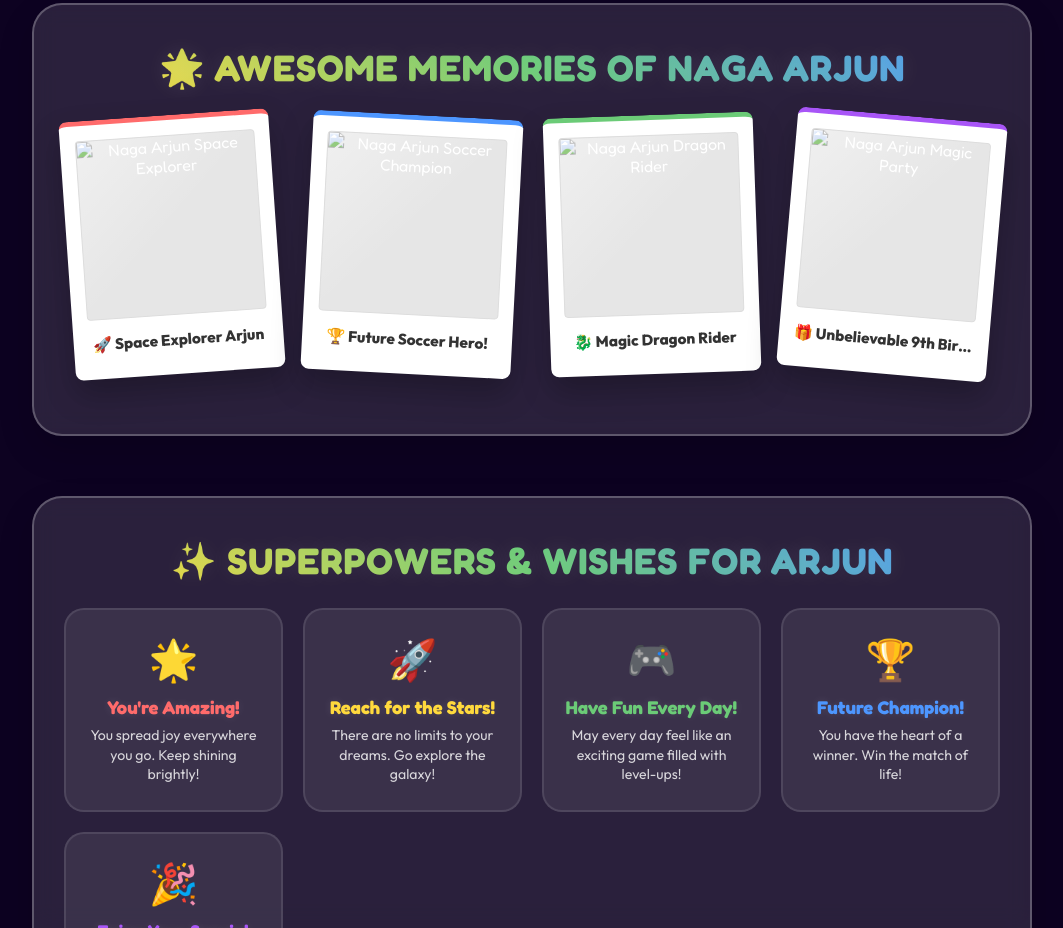
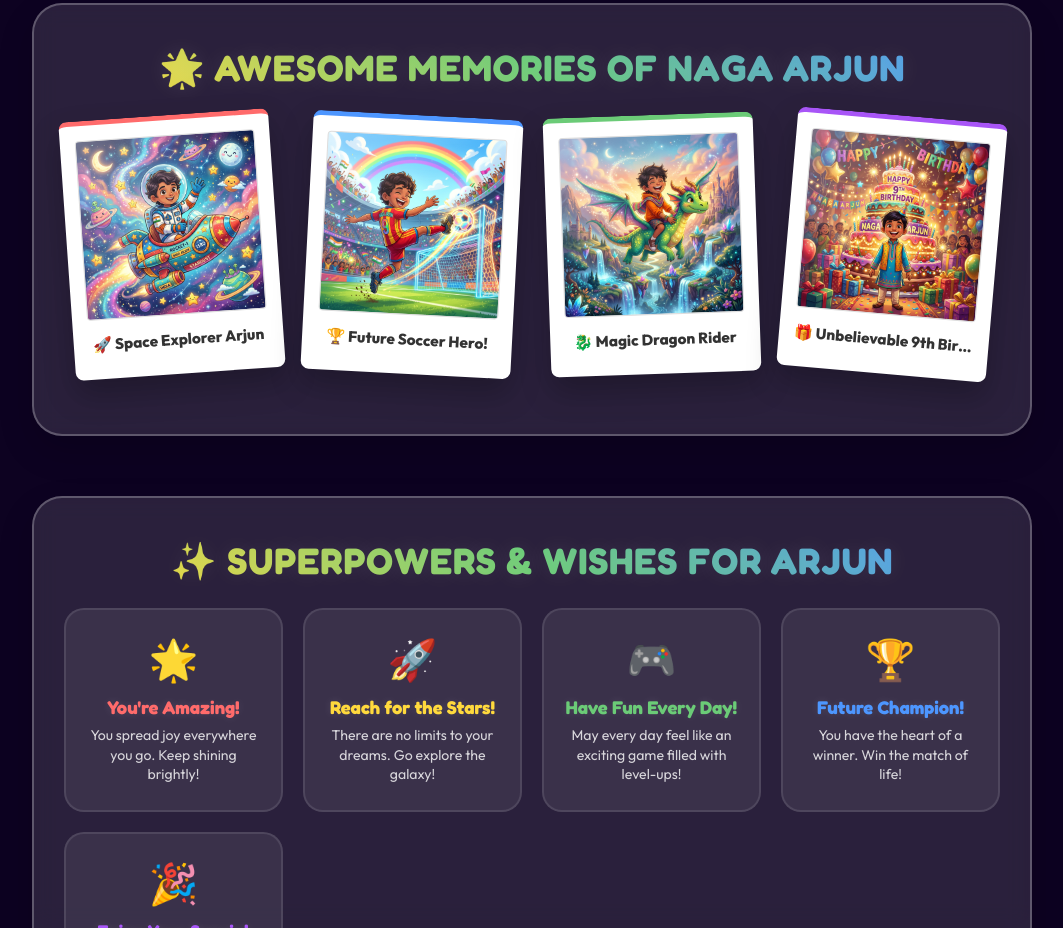
Before and after one commit to dhivya801/Birthday2, a plain HTML site: page index.html in a window 1280 px wide. Shown: the part 1713-2641 px from the top of the page, without its empty margins (108-1171 px from the left). Drawn offline with Linux system fonts and the light colour scheme.

Commit message:
Update index.html

```diff
--- a/index.html
+++ b/index.html
@@ -152,7 +152,7 @@
             <div class="polaroid-gallery">
                 <div class="polaroid-card" style="--rotate: -4deg; --bg-accent: #FF6B6B;">
                     <div class="polaroid-img-wrapper">
-                        <img src="assets/space_explorer.png" alt="Naga Arjun Space Explorer" loading="lazy">
+                        <img src="space_explorer.png" alt="Naga Arjun Space Explorer" loading="lazy">
                         <div class="sparkle-overlay"></div>
                     </div>
                     <div class="polaroid-caption">🚀 Space Explorer Arjun</div>
@@ -160,7 +160,7 @@
 
                 <div class="polaroid-card" style="--rotate: 3deg; --bg-accent: #4D96FF;">
                     <div class="polaroid-img-wrapper">
-                        <img src="assets/soccer_champion.png" alt="Naga Arjun Soccer Champion" loading="lazy">
+                        <img src="soccer_champion.png" alt="Naga Arjun Soccer Champion" loading="lazy">
                         <div class="sparkle-overlay"></div>
                     </div>
                     <div class="polaroid-caption">🏆 Future Soccer Hero!</div>
@@ -168,7 +168,7 @@
 
                 <div class="polaroid-card" style="--rotate: -2deg; --bg-accent: #6BCB77;">
                     <div class="polaroid-img-wrapper">
-                        <img src="assets/dragon_rider.png" alt="Naga Arjun Dragon Rider" loading="lazy">
+                        <img src="dragon_rider.png" alt="Naga Arjun Dragon Rider" loading="lazy">
                         <div class="sparkle-overlay"></div>
                     </div>
                     <div class="polaroid-caption">🐉 Magic Dragon Rider</div>
@@ -176,7 +176,7 @@
 
                 <div class="polaroid-card" style="--rotate: 5deg; --bg-accent: #A855F7;">
                     <div class="polaroid-img-wrapper">
-                        <img src="assets/magic_party.png" alt="Naga Arjun Magic Party" loading="lazy">
+                        <img src="magic_party.png" alt="Naga Arjun Magic Party" loading="lazy">
                         <div class="sparkle-overlay"></div>
                     </div>
                     <div class="polaroid-caption">🎁 Unbelievable 9th Birthday!</div>
```
